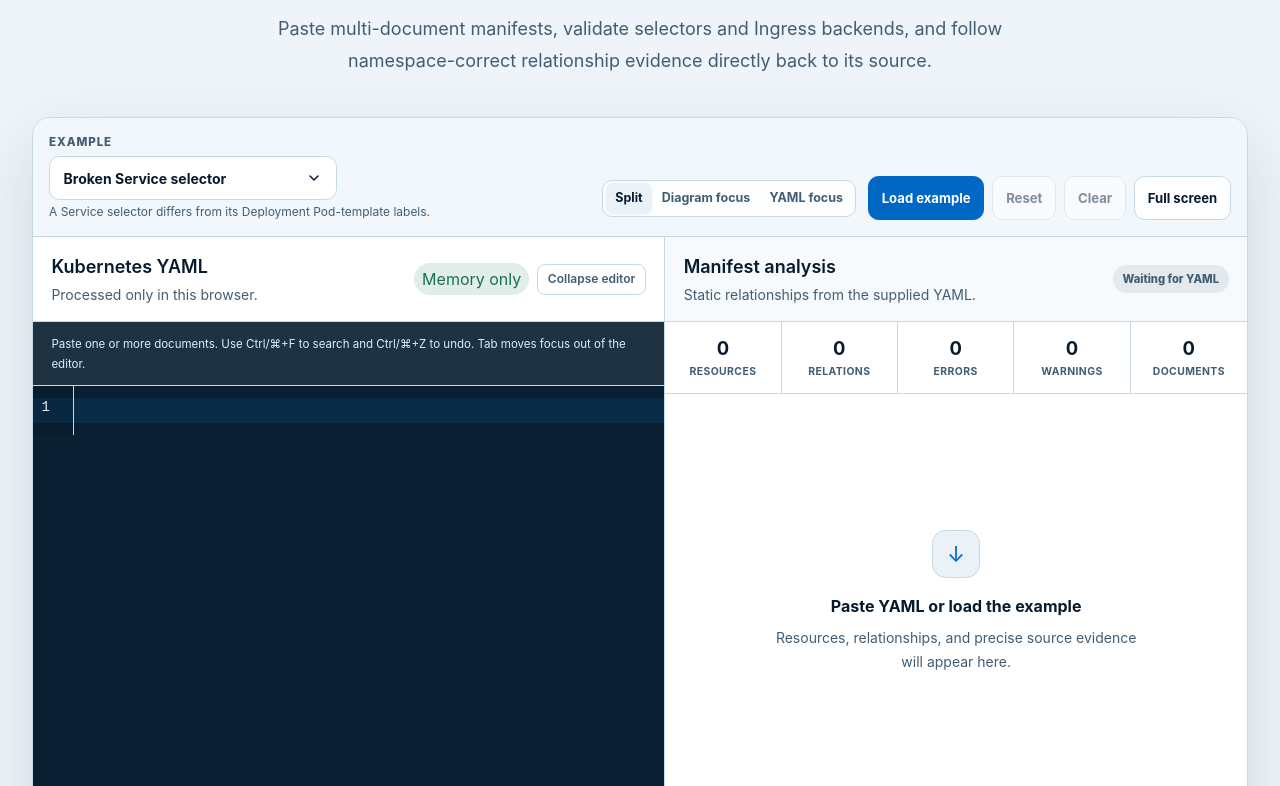
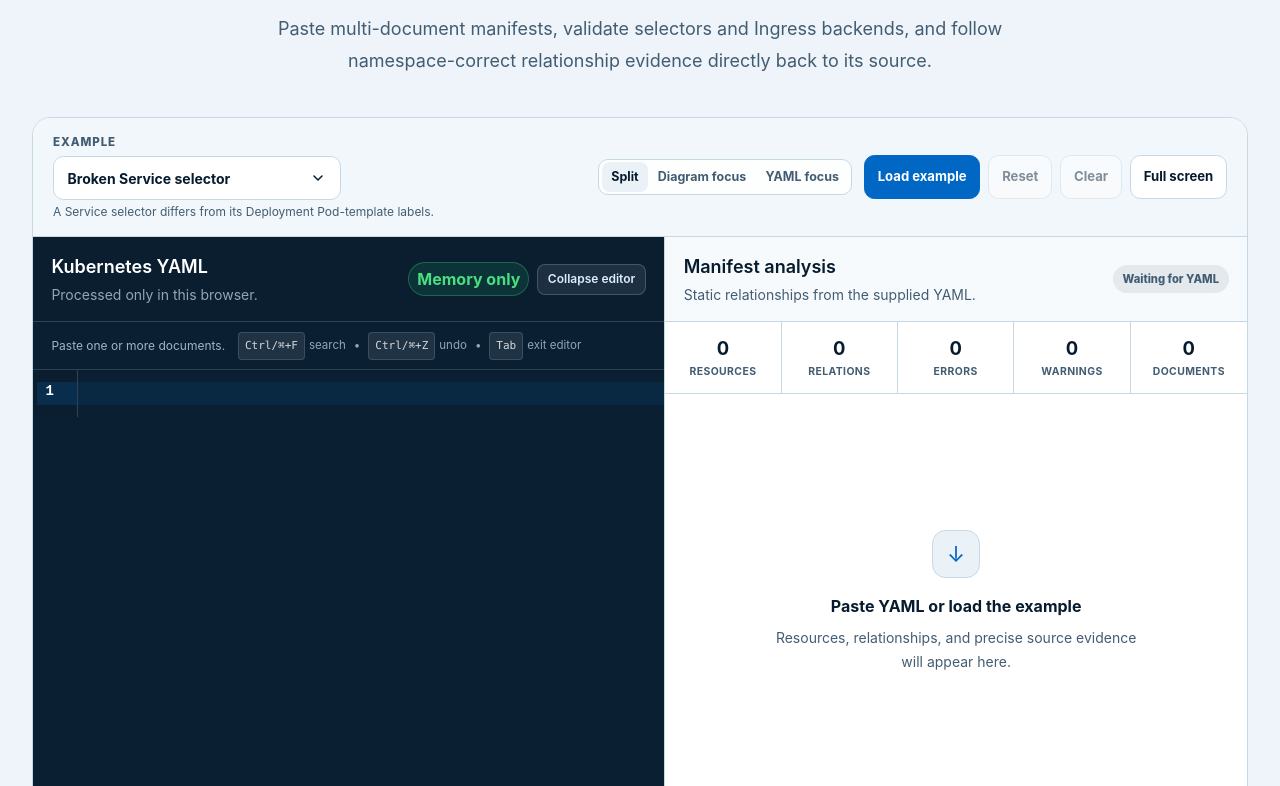
Before and after one commit to debjotyms/kuberelate, a Next.js app: page / in a window 1280 px wide. Shown: the part 1094-1880 px from the top of the page. Built offline with nearby package versions, Linux system fonts and the light colour scheme.

Commit message:
style: remove shadows and refine editor UI & layout

```diff
--- a/src/app/globals.css
+++ b/src/app/globals.css
@@ -83,8 +83,12 @@
   }
 }
 
-* {
+*,
+*::before,
+*::after {
   box-sizing: border-box;
+  box-shadow: none !important;
+  text-shadow: none !important;
 }
 
 html {
@@ -174,7 +178,6 @@ button {
 .button-primary {
   background: var(--kg-brand-strong);
   color: #ffffff;
-  box-shadow: 0 10px 28px color-mix(in srgb, var(--kg-brand) 24%, transparent);
 }
 
 :root[data-theme='dark'] .button-primary {
@@ -258,7 +261,6 @@ button {
   height: 0.5rem;
   border-radius: 999px;
   background: var(--kg-success);
-  box-shadow: 0 0 0 4px color-mix(in srgb, var(--kg-success) 15%, transparent);
 }
 
 .check-mark {
@@ -278,9 +280,6 @@ button {
   border: 1px solid var(--kg-line);
   border-radius: 1rem;
   background: var(--kg-surface);
-  box-shadow:
-    0 30px 70px color-mix(in srgb, #001a2d 20%, transparent),
-    0 0 0 1px color-mix(in srgb, #ffffff 30%, transparent) inset;
 }
 
 .preview-toolbar {
@@ -312,7 +311,6 @@ button {
   border-radius: 0.75rem;
   padding: 0.8rem 0.9rem;
   background: var(--kg-surface);
-  box-shadow: 0 9px 24px color-mix(in srgb, #001a2d 10%, transparent);
 }
 
 .resource-node-muted {
@@ -419,7 +417,6 @@ button {
 .step-card {
   min-height: 13rem;
   padding: 1.5rem;
-  box-shadow: 0 16px 36px color-mix(in srgb, #001a2d 6%, transparent);
 }
 
 .boundary-card {
@@ -461,7 +458,6 @@ button {
   border: 1px solid var(--kg-line);
   border-radius: 1.15rem;
   background: var(--kg-surface);
-  box-shadow: 0 26px 70px color-mix(in srgb, #001a2d 13%, transparent);
 }
 
 .workbench-loading {
@@ -479,10 +475,11 @@ button {
 
 .workbench-toolbar {
   display: flex;
-  align-items: end;
+  flex-wrap: wrap;
+  align-items: center;
   justify-content: space-between;
   gap: 1rem;
-  padding: 1rem;
+  padding: 1rem 1.25rem;
   border-bottom: 1px solid var(--kg-line);
   background: color-mix(in srgb, var(--kg-surface-muted) 62%, var(--kg-surface));
 }
@@ -525,8 +522,7 @@ button {
   cursor: pointer;
   transition:
     border-color 150ms ease,
-    background 150ms ease,
-    box-shadow 150ms ease;
+    background 150ms ease;
 }
 
 .custom-select-trigger:hover {
@@ -546,9 +542,6 @@ button {
   border-radius: 0.75rem;
   padding: 0.35rem;
   background: var(--kg-surface);
-  box-shadow:
-    0 14px 36px color-mix(in srgb, #001a2d 18%, transparent),
-    0 0 0 1px color-mix(in srgb, #ffffff 12%, transparent) inset;
   list-style: none;
   animation: dropdownFadeIn 120ms ease-out;
 }
@@ -684,6 +677,10 @@ button {
   background: color-mix(in srgb, var(--kg-surface) 85%, transparent);
 }
 
+.layout-switcher {
+  flex-wrap: wrap;
+}
+
 .theme-toggle-switcher button,
 .layout-switcher button {
   display: inline-flex;
@@ -707,7 +704,6 @@ button {
   background: var(--kg-surface-muted);
   color: var(--kg-ink);
   font-weight: 750;
-  box-shadow: 0 1px 3px rgba(0, 0, 0, 0.08);
 }
 
 .theme-toggle-switcher button:hover:not([aria-pressed='true']),
@@ -773,13 +769,49 @@ button {
   background: var(--kg-surface);
 }
 
+.editor-panel .panel-heading {
+  background: color-mix(in srgb, var(--kg-code) 95%, black);
+  border-bottom: 1px solid color-mix(in srgb, var(--kg-line) 20%, transparent);
+}
+
+.editor-panel .panel-heading h3 {
+  color: #ffffff;
+}
+
+.editor-panel .panel-heading p {
+  color: color-mix(in srgb, var(--kg-code-ink) 65%, transparent);
+}
+
+.editor-panel .privacy-chip {
+  border: 1px solid rgba(74, 222, 128, 0.3);
+  background: rgba(20, 115, 76, 0.25);
+  color: #4ade80;
+  font-weight: 700;
+}
+
+.editor-panel .panel-toggle-button {
+  border-color: color-mix(in srgb, var(--kg-code-ink) 20%, transparent);
+  background: rgba(255, 255, 255, 0.08);
+  color: var(--kg-code-ink);
+}
+
+.editor-panel .panel-toggle-button:hover {
+  border-color: var(--kg-brand);
+  background: rgba(255, 255, 255, 0.15);
+  color: #ffffff;
+}
+
 .editor-help {
-  padding: 0.7rem 1.15rem;
-  border-bottom: 1px solid var(--kg-line);
-  background: color-mix(in srgb, var(--kg-code) 92%, white);
-  color: var(--kg-code-ink);
-  font-size: 0.72rem;
-  line-height: 1.25rem;
+  display: flex;
+  flex-wrap: wrap;
+  align-items: center;
+  gap: 0.4rem 0.8rem;
+  padding: 0.6rem 1.15rem;
+  border-bottom: 1px solid color-mix(in srgb, var(--kg-line) 18%, transparent);
+  background: color-mix(in srgb, var(--kg-code) 98%, black);
+  color: color-mix(in srgb, var(--kg-code-ink) 72%, transparent);
+  font-size: 0.75rem;
+  line-height: 1.35rem;
 }
 
 .manifest-editor {
@@ -924,10 +956,6 @@ button {
   border-radius: 0.8rem;
   padding: 1rem;
   background: var(--kg-surface);
-}
-
-.resource-list-card {
-  box-shadow: 0 8px 20px color-mix(in srgb, #001a2d 5%, transparent);
 }
 
 .resource-list-kind {
@@ -1220,7 +1248,6 @@ button {
 }
 
 .topology-canvas .react-flow__edge:focus-visible .react-flow__edge-path {
-  filter: drop-shadow(0 0 3px color-mix(in srgb, var(--kg-focus) 70%, transparent));
   stroke-width: 3px !important;
 }
 
@@ -1228,7 +1255,6 @@ button {
   overflow: hidden;
   border: 1px solid var(--kg-line);
   border-radius: 0.55rem;
-  box-shadow: 0 0.25rem 0.9rem color-mix(in srgb, var(--kg-ink) 10%, transparent);
 }
 
 .topology-canvas .react-flow__controls-button {
@@ -1255,7 +1281,6 @@ button {
   border-radius: 0.55rem;
   padding: 0.18rem;
   background: color-mix(in srgb, var(--kg-surface) 94%, transparent);
-  box-shadow: 0 0.25rem 0.9rem color-mix(in srgb, var(--kg-ink) 8%, transparent);
 }
 
 .graph-direction button,
@@ -1281,7 +1306,6 @@ button {
 
 .focus-selected-button {
   border: 1px solid var(--kg-line);
-  box-shadow: 0 0.25rem 0.9rem color-mix(in srgb, var(--kg-ink) 8%, transparent);
 }
 
 .focus-selected-button:disabled {
@@ -1360,7 +1384,6 @@ button {
 .topology-node[data-selected='true'],
 .react-flow__node.selected .topology-node {
   border-color: var(--kg-brand-strong);
-  box-shadow: 0 0 0 2px color-mix(in srgb, var(--kg-brand) 13%, transparent);
 }
 
 .topology-node-error {
@@ -1577,7 +1600,6 @@ button.connection-resource {
 
 .relationship-list li > button[aria-pressed='true'] {
   border-color: var(--kg-brand-strong);
-  box-shadow: 0 0 0 2px color-mix(in srgb, var(--kg-brand) 13%, transparent);
 }
 
 .relationship-list li > button > span:last-child {
--- a/src/features/editor/manifest-editor.tsx
+++ b/src/features/editor/manifest-editor.tsx
@@ -46,29 +46,38 @@ const editorTheme = EditorView.theme({
     fontSize: '0.875rem',
   },
   '&.cm-focused': {
-    outline: '3px solid color-mix(in srgb, var(--kg-focus) 48%, transparent)',
-    outlineOffset: '-3px',
+    outline: '2px solid color-mix(in srgb, var(--kg-brand) 65%, transparent)',
+    outlineOffset: '-2px',
   },
   '.cm-activeLine': {
-    backgroundColor: 'color-mix(in srgb, var(--kg-brand) 11%, transparent)',
+    backgroundColor: 'color-mix(in srgb, var(--kg-brand) 8%, transparent)',
   },
   '.cm-activeLineGutter': {
-    backgroundColor: 'color-mix(in srgb, var(--kg-brand) 11%, transparent)',
-    color: '#d9efff',
+    backgroundColor: 'color-mix(in srgb, var(--kg-brand) 14%, transparent)',
+    color: '#ffffff',
+    fontWeight: '700',
   },
   '.cm-content': {
     caretColor: 'var(--kg-brand-strong)',
     fontFamily: 'var(--kg-font-mono)',
-    lineHeight: '1.55rem',
+    lineHeight: '1.6',
     padding: '0.75rem 0',
+  },
+  '.cm-line': {
+    padding: '0 0.85rem',
   },
   '.cm-cursor, .cm-dropCursor': {
     borderLeftColor: 'var(--kg-brand-strong)',
+    borderLeftWidth: '2px',
   },
   '.cm-gutters': {
-    backgroundColor: 'color-mix(in srgb, var(--kg-code) 86%, black)',
-    borderRight: '1px solid var(--kg-line)',
-    color: '#9bb4c6',
+    backgroundColor: 'color-mix(in srgb, var(--kg-code) 95%, black)',
+    borderRight: '1px solid color-mix(in srgb, var(--kg-line) 20%, transparent)',
+    color: '#5c7e99',
+    paddingLeft: '0.25rem',
+  },
+  '.cm-gutterElement': {
+    padding: '0 0.6rem 0 0.4rem',
   },
   '.cm-lintRange-error': {
     backgroundImage:
@@ -83,16 +92,16 @@ const editorTheme = EditorView.theme({
     overflow: 'auto',
   },
   '.cm-selectionBackground, ::selection': {
-    backgroundColor: 'color-mix(in srgb, var(--kg-brand) 35%, transparent) !important',
+    backgroundColor: 'color-mix(in srgb, var(--kg-brand) 30%, transparent) !important',
   },
 })
 
 const manifestHighlightStyle = HighlightStyle.define([
-  { tag: [tags.propertyName, tags.attributeName, tags.typeName], color: '#93eaff' },
-  { tag: [tags.string, tags.special(tags.string)], color: '#a8e6c1' },
-  { tag: [tags.atom, tags.bool, tags.null, tags.number], color: '#ffc77d' },
-  { tag: tags.comment, color: '#b3c9d9', fontStyle: 'italic' },
-  { tag: tags.invalid, color: '#ff8293' },
+  { tag: [tags.propertyName, tags.attributeName, tags.typeName], color: '#7dd3fc', fontWeight: '600' },
+  { tag: [tags.string, tags.special(tags.string)], color: '#a7f3d0' },
+  { tag: [tags.atom, tags.bool, tags.null, tags.number], color: '#fde047' },
+  { tag: tags.comment, color: '#64748b', fontStyle: 'italic' },
+  { tag: tags.invalid, color: '#f87171' },
 ])
 
 function toEditorDiagnostics(
--- a/src/features/workbench/manifest-workbench.tsx
+++ b/src/features/workbench/manifest-workbench.tsx
@@ -1038,8 +1038,20 @@ export function ManifestWorkbench({ initialSource = '' }: ManifestWorkbenchProps
             </div>
           </div>
           <p className="editor-help" id="manifest-editor-help">
-            Paste one or more documents. Use Ctrl/⌘+F to search and Ctrl/⌘+Z to undo. Tab moves
-            focus out of the editor.
+            <span>Paste one or more documents.</span>
+            <span className="inline-flex flex-wrap items-center gap-2 text-[0.72rem] opacity-90">
+              <span className="inline-flex items-center gap-1">
+                <kbd className="rounded border border-white/15 bg-white/10 px-1.5 py-0.5 font-mono text-[11px] text-white/90">Ctrl/⌘+F</kbd> search
+              </span>
+              <span>•</span>
+              <span className="inline-flex items-center gap-1">
+                <kbd className="rounded border border-white/15 bg-white/10 px-1.5 py-0.5 font-mono text-[11px] text-white/90">Ctrl/⌘+Z</kbd> undo
+              </span>
+              <span>•</span>
+              <span className="inline-flex items-center gap-1">
+                <kbd className="rounded border border-white/15 bg-white/10 px-1.5 py-0.5 font-mono text-[11px] text-white/90">Tab</kbd> exit editor
+              </span>
+            </span>
           </p>
           <ManifestEditor
             diagnostics={analysis.diagnostics}
```
